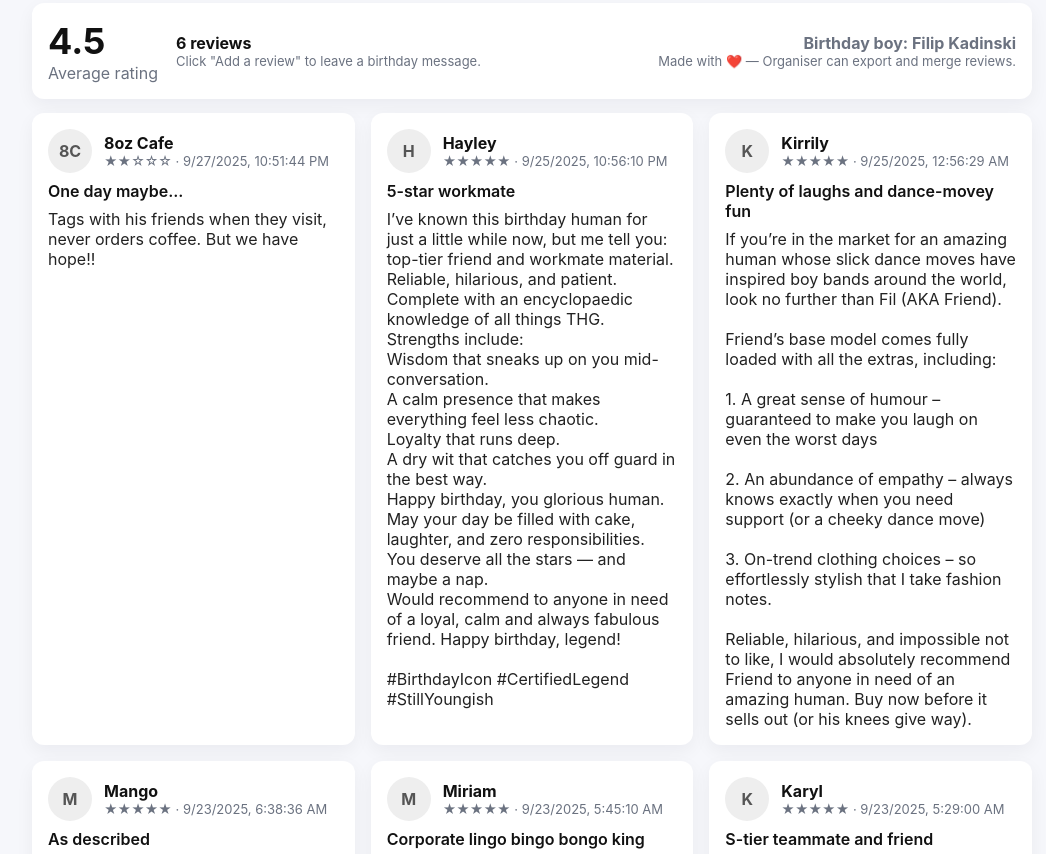
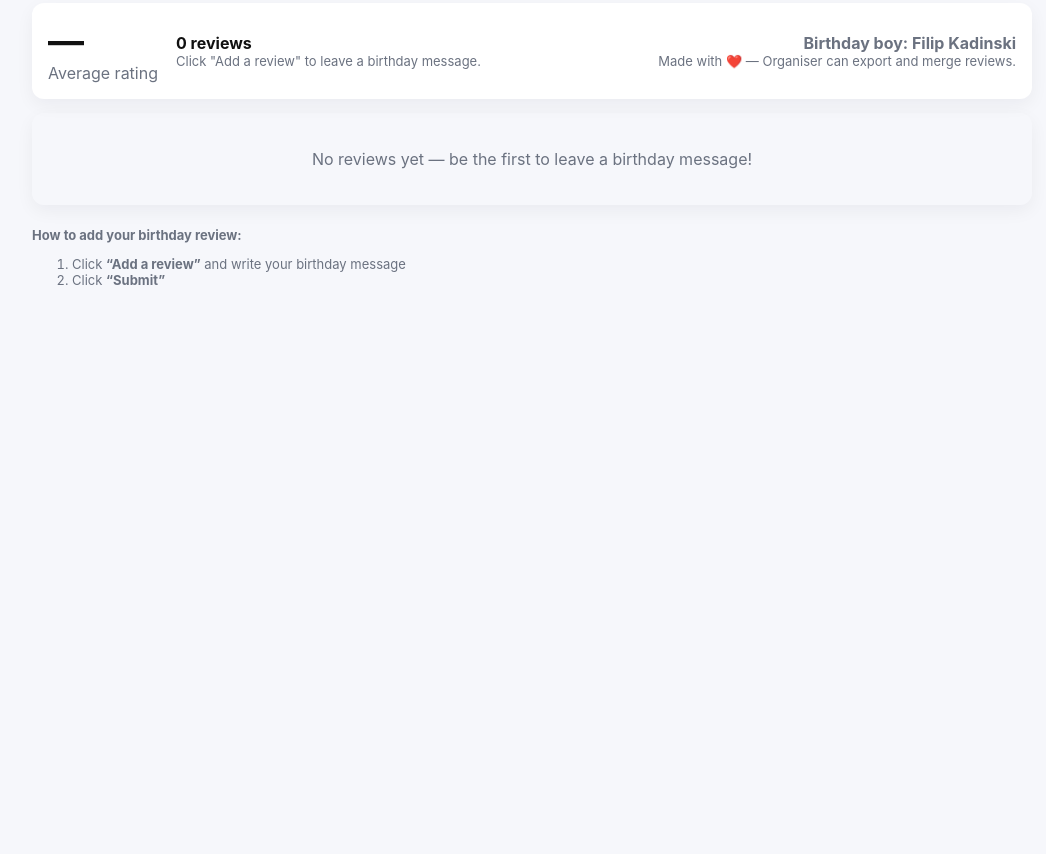
Before and after one commit to karylestrella-thf/birthday-card, a plain HTML site: page index.html in a window 1280 px wide. Shown: the part 194-1048 px from the top of the page, without its empty margins (108-1154 px from the left). After the commit the page ends 832 px from the top, so only its background shows below. Drawn offline with Linux system fonts and the light colour scheme.

Commit message:
Update index.html

```diff
--- a/index.html
+++ b/index.html
@@ -130,56 +130,7 @@
   const STORAGE_KEY = 'br_reviews_v1';
 
   // ⬇️ PASTE YOUR REVIEWS ARRAY HERE
-  const seedReviews = [
-  {
-    "id": "sxxdlt8",
-    "rating": 5,
-    "name": "Karyl",
-    "title": "S-tier teammate and friend",
-    "message": "Fast delivery. Item as described. Small defects (knee keeps buckling for no reason). So extra. Will purchase again.",
-    "date": "2025-09-23T05:29:00.867Z"
-  },
-  {
-    "id": "0jea7md",
-    "rating": 5,
-    "name": "Miriam",
-    "title": "Corporate lingo bingo bongo king",
-    "message": "This product arrived sooner than expected!\n\nI can vouch for it being: \n\n- Energetic\n- Knowledgeable \n- A+ fluent in corporate-speak \n- Big picture-thinker, yet has an eye for detail \n- Ultra kind-hearted\n\nI'm pleased to advise this product has well out-lasted its projected warranty and in fact seems to improve with age, plus positively connects with multiple users every day! \n\nDon't delay, add to cart immediately! This package *is* the whole package. \n\nWould give more than 5 stars if I could!",
-    "date": "2025-09-23T05:45:10.838Z"
-  },
-  {
-    "id": "l1qerbu",
-    "rating": 5,
-    "name": "Mango",
-    "title": "As described",
-    "message": "Overwhelmingly have had a great experience with the BB.FF original model. He not only looks schmick but he's practical, makes life easier and brings a smile to my face daily. I was so happy the day I unboxed him in the meeting room when he told me he swam at Mahon rockpool. I knew he was a great choice! Money well spent. If I could afford more BB.FFs I would definitely order more!",
-    "date": "2025-09-23T06:38:36.902Z"
-  },
-  {
-    "id": "45mljzr",
-    "rating": 5,
-    "name": "Kirrily",
-    "title": "Plenty of laughs and dance-movey fun",
-    "message": "If you’re in the market for an amazing human whose slick dance moves have inspired boy bands around the world, look no further than Fil (AKA Friend). \n\nFriend’s base model comes fully loaded with all the extras, including:\n\n1. A great sense of humour – guaranteed to make you laugh on even the worst days\n\n2. An abundance of empathy – always knows exactly when you need support (or a cheeky dance move)\n\n3. On-trend clothing choices – so effortlessly stylish that I take fashion notes.\n\nReliable, hilarious, and impossible not to like, I would absolutely recommend Friend to anyone in need of an amazing human. Buy now before it sells out (or his knees give way).",
-    "date": "2025-09-25T00:56:29.834Z"
-  },
-  {
-    "id": "7tpzjvl",
-    "rating": 5,
-    "name": "Hayley",
-    "title": "5-star workmate",
-    "message": "I’ve known this birthday human for just a little while now, but me tell you: top-tier friend and workmate material. Reliable, hilarious, and patient. Complete with an encyclopaedic knowledge of all things THG.\nStrengths include:\nWisdom that sneaks up on you mid-conversation.\nA calm presence that makes everything feel less chaotic.\nLoyalty that runs deep.\nA dry wit that catches you off guard in the best way.\nHappy birthday, you glorious human. May your day be filled with cake, laughter, and zero responsibilities. You deserve all the stars — and maybe a nap.\nWould recommend to anyone in need of a loyal, calm and always fabulous friend. Happy birthday, legend!\n \n#BirthdayIcon #CertifiedLegend #StillYoungish",
-    "date": "2025-09-25T22:56:10.386Z"
-  },
-  {
-    "id": "vhj0inz",
-    "rating": 2,
-    "name": "8oz Cafe",
-    "title": "One day maybe...",
-    "message": "Tags with his friends when they visit, never orders coffee. But we have hope!!",
-    "date": "2025-09-27T22:51:44.806Z"
-  }
-];  // e.g. [{"id":"abc","rating":5,"name":"Sam",...}]
+  const seedReviews = [];  // e.g. [{"id":"abc","rating":5,"name":"Sam",...}]
 
   // Only pre-load seed data if localStorage is empty
   if (!localStorage.getItem(STORAGE_KEY) && seedReviews.length) {
```
